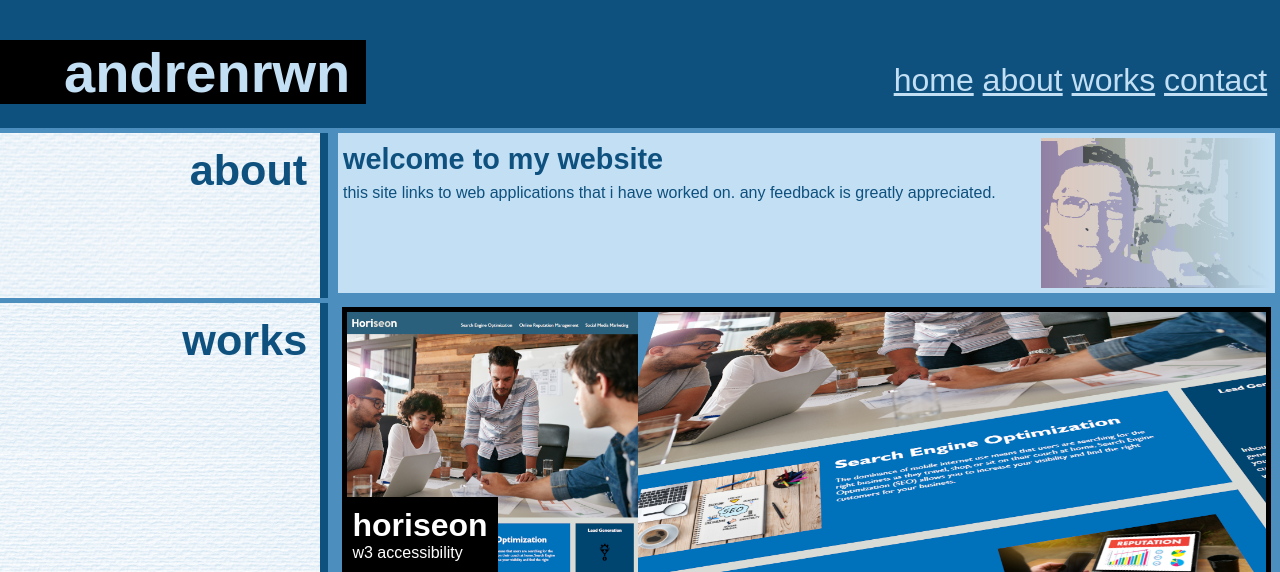
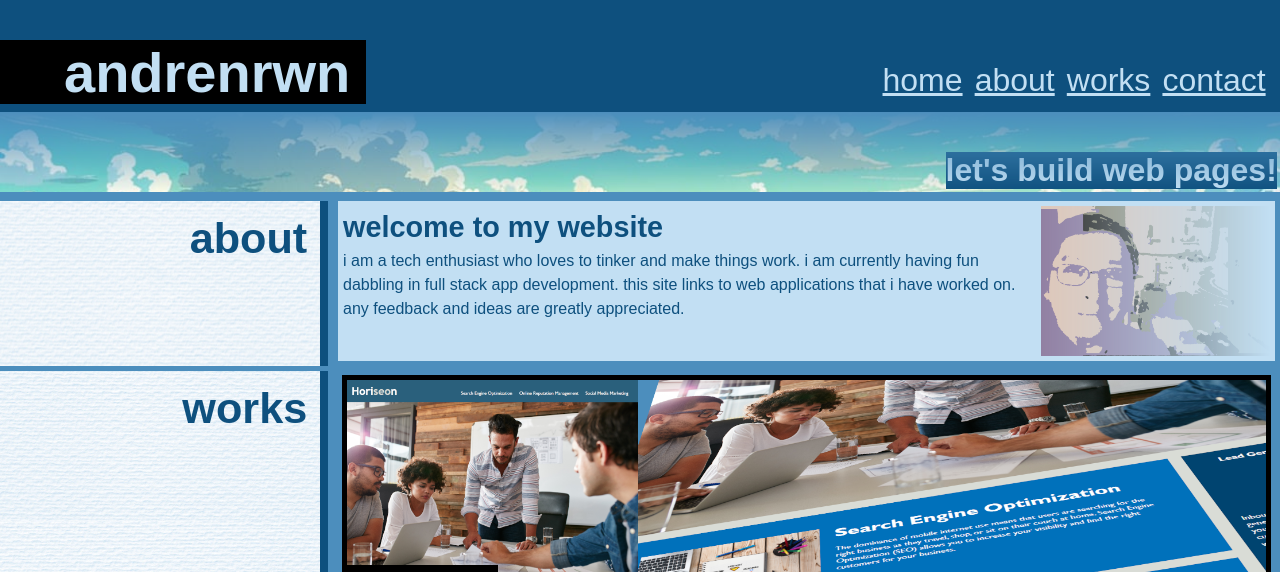
Before and after one commit to andrenrwn/mywebapps, a plain HTML site: page index.html in a window 1280 px wide. Shown: the top 572 px of the page. Drawn offline with Linux system fonts and the light colour scheme.

Commit message:
Added readme credits, fixed hero section per requirements

```diff
--- a/assets/css/style.css
+++ b/assets/css/style.css
@@ -83,6 +83,8 @@ nav a {
   transition-property: all;
   transition-duration: 0.15s;
   transition-timing-function: linear;
+  padding-left: 0.1rem;
+  padding-right: 0.1rem;
 }
 
 nav a:hover {
@@ -94,19 +96,32 @@ nav a:hover {
 
 /* the hero is a picture bar after the navigation bar */
 .hero {
-  display: block;
+  display: inline-block;
+  position: relative;
   overflow: hidden;
   width: 100%;
-  height: 1rem;
+  height: 5rem;
+  /*background: url("../../assets/images/wall-texture-7DB3DA.jpg");*/
+  background: url("../../assets/images/green_plains_blue_sky.jpg");
+  background-color:var(--head-dark-color);
+  background-repeat: no-repeat;
+  background-size: cover;
+  /*background-repeat:repeat;*/
+  background-position-y: center;
+  opacity: 100%;
+  -webkit-mask-image:-webkit-gradient(linear, left top, right bottom, from(rgba(0,0,0,0)), to(rgba(0,0,0,1)));
+  mask-image: linear-gradient(to bottom, rgba(0,0,0,0), rgba(0,0,0,1));
+}
+
+/* hero subtitle */
+.hero h3 {
+  display: inline-block;
+  position: absolute;
+  bottom:0.2rem;
+  right:0.2rem;
+  background: var(--head-dark-color);
+  color: var(--head-color);
   text-align: right;
-  align-items: center;
-  /*background: url("../../assets/images/wall-texture-7DB3DA.jpg");
-  /*background: url("../../assets/images/green_plains_blue_sky.jpg");*/
-  background-color:var(--head-dark-color);
-  /*background-repeat: no-repeat;*/
-  /*background-size: cover;*/
-  background-repeat:repeat;
-  background-position-y: center;
 }
 
 /* use this to use an image tag instead for the hero
@@ -297,7 +312,7 @@ footer a:hover {
 }
 
 /* Small width screens will show the cards in one column instead of two */
-@media screen and (max-width: 768px) {
+@media screen and (max-width: 790px) {
   header {
     flex-direction: column;
   }
--- a/index.html
+++ b/index.html
@@ -20,6 +20,7 @@
 
   <section class="hero">
     <!--<img src="./assets/images/green_plains_blue_sky.jpg" alt=""/>-->
+    <h3>let's build web pages!</h3>
   </section>
 
   <section id="about" class="rowcontainer">
@@ -32,7 +33,7 @@
       <article>
         <div>
           <h2>Welcome to my website</h2>
-          <p>This site links to web applications that I have worked on. Any feedback is greatly appreciated.</p>
+          <p>I am a tech enthusiast who loves to tinker and make things work. I am currently having fun dabbling in full stack app development. This site links to web applications that I have worked on. Any feedback and ideas are greatly appreciated.</p>
         </div>
         <img src="./assets/images/photo_avatar.png" class="photoavatar" alt="my profile photo"/>
       </article>
@@ -93,7 +94,8 @@
     <p>Contact: <a href="tel:+6512345678">+65 12345678</a></p>
     <p>E-mail: <a href="mailto: 141073152+andrenrwn@users.noreply.github.com">141073152+andrenrwn@users.noreply.github.com</a></p>
     <!-- credits
-      <a href="https://www.freepik.com/free-photo/white-wall-texture_932415.htm#query=repeating%20background%20paper&position=24&from_view=search&track=ais" alt="background image by kues on Freepik"></a>
+      <p>Images include stock images from Microsoft Powerpoint (O365)</p>
+      <a href="https://www.freepik.com/free-photo/white-wall-texture_932415.htm#query=repeating%20background%20paper&position=24&from_view=search&track=ais" alt="aside background image by kues on Freepik"></a>
     -->
   </footer>
 
```
Also changed, not shown: assets/images/work_screenshot.png (added), 1 other file.
